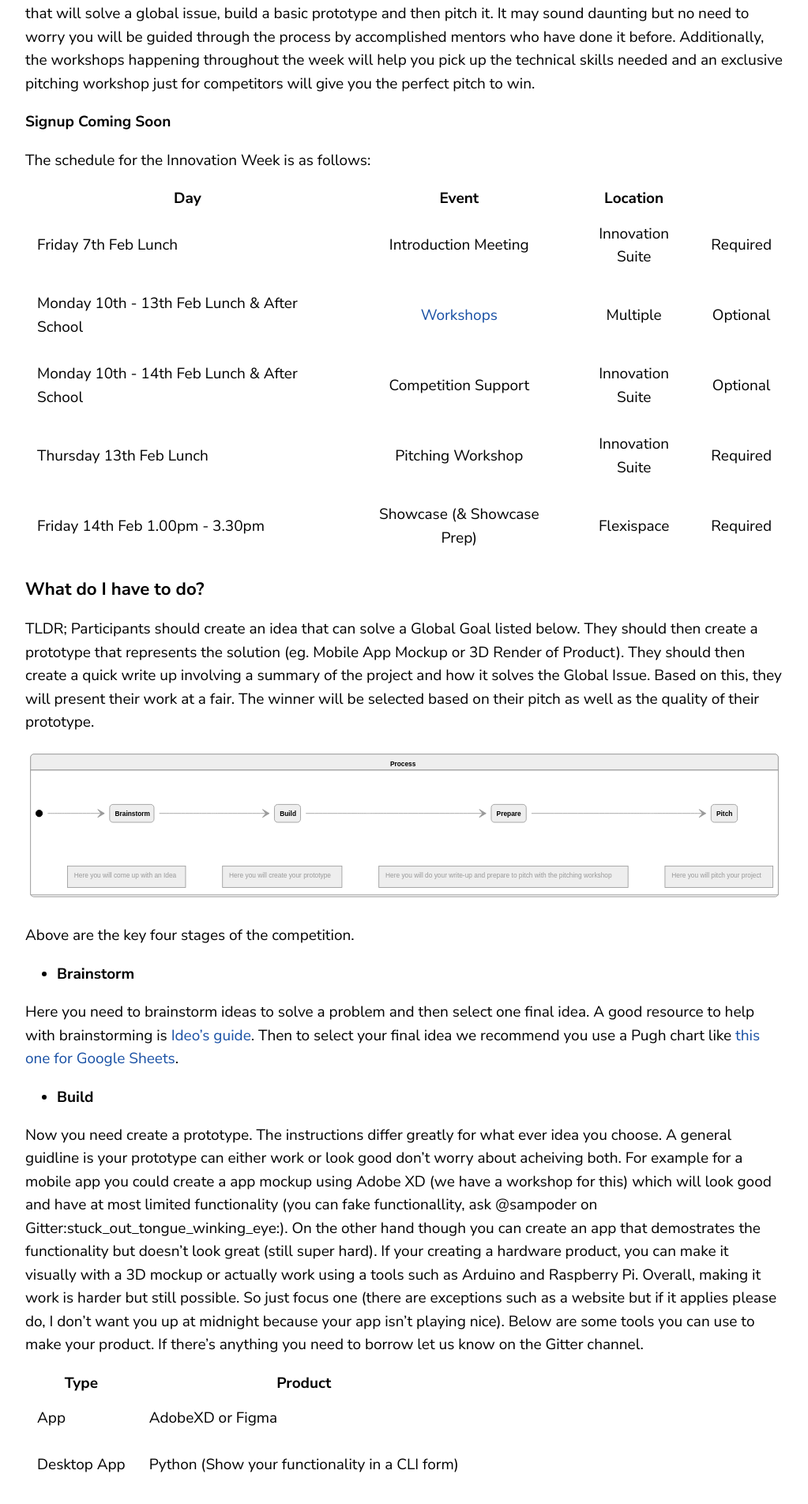
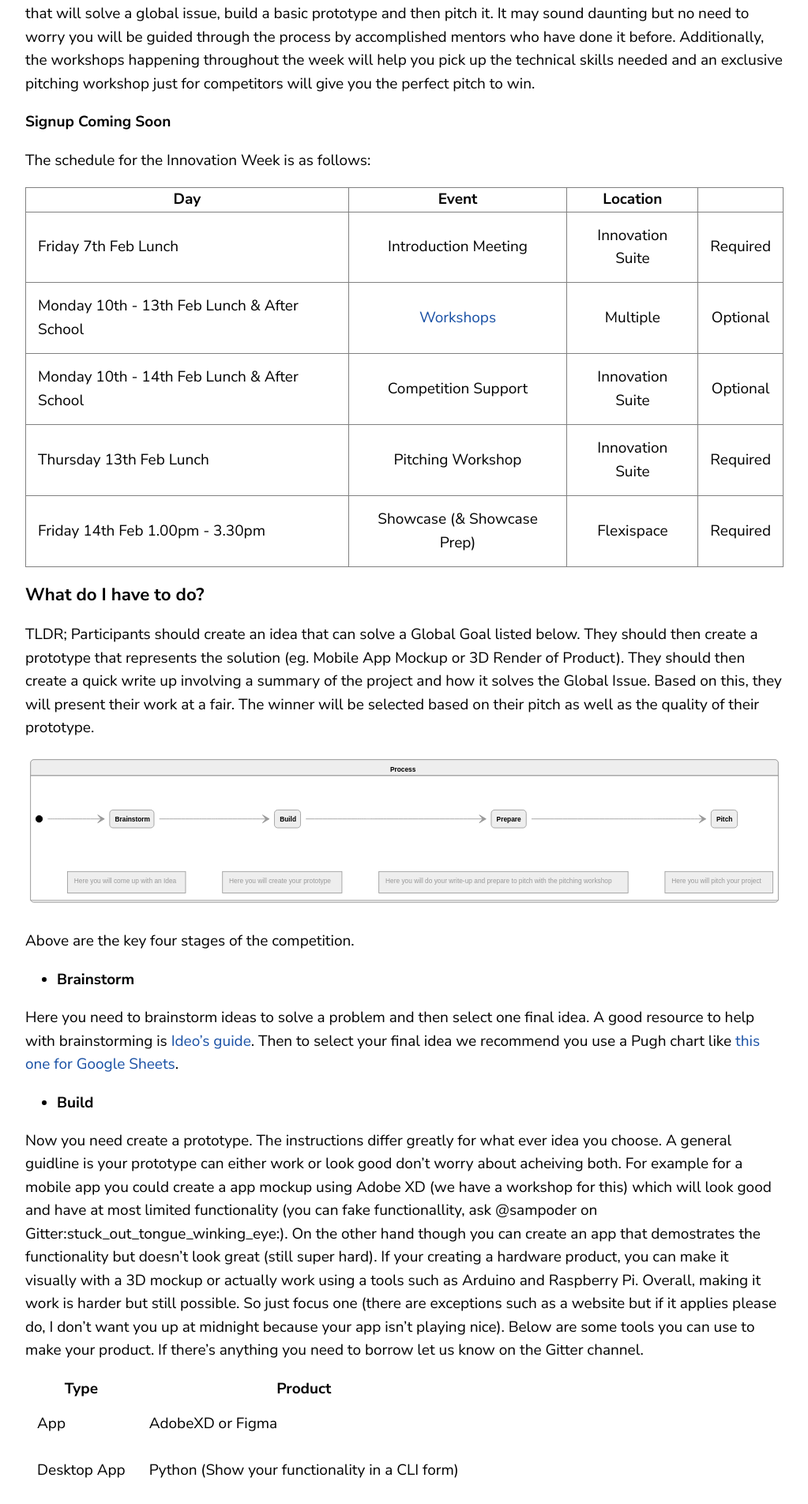
Before and after one commit to gemssingaporestudentcouncil/innovationweek2020, a Jekyll site: the page built from innov-challenge.md, in a window 1280 px wide. Shown: the part 409-2313 px from the top of the page at 79% size, without its empty margins (68-1091 px from the left). Built offline with Jekyll 4.4.1, drawn with Linux system fonts in a browser that asks for light colours.

Commit message:
Update innov-challenge.md

```diff
--- a/innov-challenge.md
+++ b/innov-challenge.md
@@ -8,7 +8,7 @@ The Innovation Challenge is your chance to show your creativity and skills. You'
 
 The schedule for the Innovation Week is as follows:
 
-<table>
+<table border="1" cellpadding="100">
   <thead>
     <tr>
       <th>Day</th>
```
